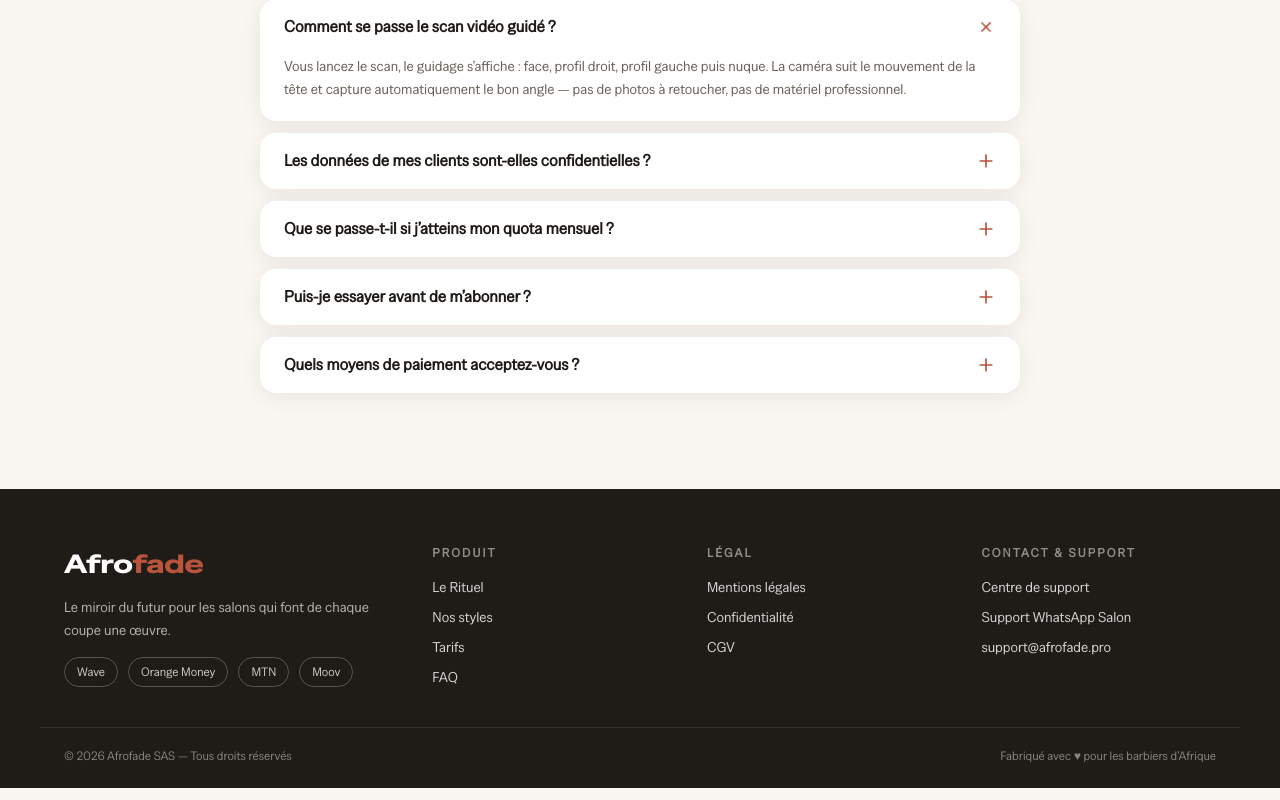
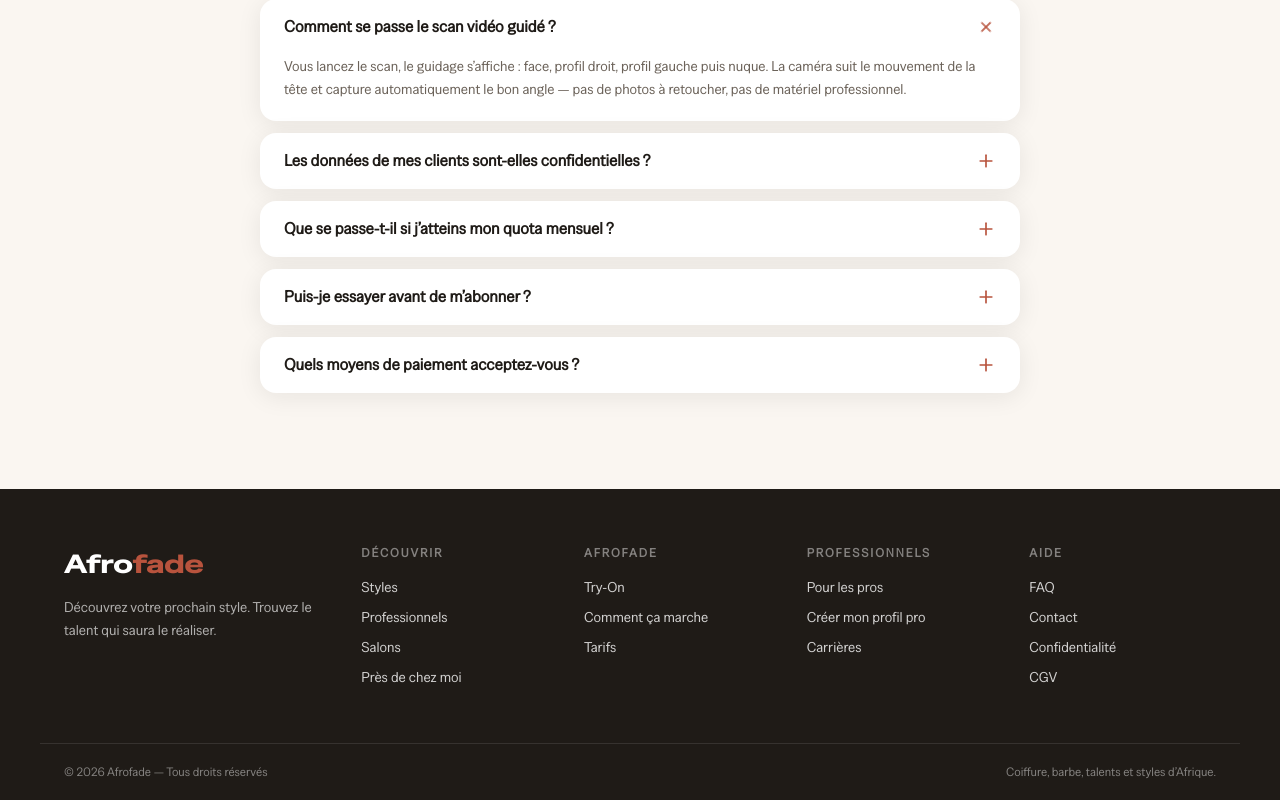
Before and after one commit to KGS-L/Afrofade-Model-IA, a Next.js app in the folder web/: page / in a window 1280 px wide. Shown: the part 5047-5847 px from the top of the page. Built offline with nearby package versions, Linux system fonts and the light colour scheme; no server answers.

Commit message:
feat: broaden Afrofade marketplace footer

```diff
--- a/web/src/components/Footer.tsx
+++ b/web/src/components/Footer.tsx
@@ -1,112 +1,20 @@
 'use client';
 
-import React from 'react';
 import Link from 'next/link';
 
-export const Footer: React.FC = () => {
-  return (
-    <footer className="bg-night text-white mt-auto">
-      <div className="max-w-container mx-auto px-6 pt-14 pb-10 grid md:grid-cols-[1.4fr_1fr_1fr_1fr] gap-10">
-        <div>
-          <Link href="/" className="font-display text-[26px]">
-            Afro<span className="text-terracotta">fade</span>
-          </Link>
-          <p className="mt-3 text-sm leading-relaxed text-white/65 max-w-[34ch]">
-            Le miroir du futur pour les salons qui font de chaque coupe une œuvre.
-          </p>
-          <div className="flex flex-wrap gap-2.5 mt-4">
-            {['Wave', 'Orange Money', 'MTN', 'Moov'].map((p) => (
-              <span
-                key={p}
-                className="border border-white/25 rounded-pill px-3 py-1.5 text-xs text-white/75"
-              >
-                {p}
-              </span>
-            ))}
-          </div>
-        </div>
+const groups = [
+  { title: 'DÉCOUVRIR', links: [['Styles','/styles'],['Professionnels','/discover?type=professional'],['Salons','/discover?type=salon'],['Près de chez moi','/discover']] },
+  { title: 'AFROFADE', links: [['Try-On','/rituel'],['Comment ça marche','/#comment-ca-marche'],['Tarifs','/#offres']] },
+  { title: 'PROFESSIONNELS', links: [['Pour les pros','/pour-les-pros'],['Créer mon profil pro','/pro/onboarding'],['Carrières','/careers']] },
+  { title: 'AIDE', links: [['FAQ','/#faq'],['Contact','/contact'],['Confidentialité','/legal/confidentialite'],['CGV','/legal/cgv']] },
+];
 
-        <nav aria-label="Produit">
-          <h4 className="text-xs font-bold tracking-[0.18em] text-white/50 mb-4">
-            PRODUIT
-          </h4>
-          <ul className="space-y-2.5 text-sm text-white/80">
-            <li>
-              <Link href="/#rituel-studio" className="hover:text-terracotta transition-colors">
-                Le Rituel
-              </Link>
-            </li>
-            <li>
-              <Link href="/styles" className="hover:text-terracotta transition-colors">
-                Nos styles
-              </Link>
-            </li>
-            <li>
-              <Link href="/#tarifs" className="hover:text-terracotta transition-colors">
-                Tarifs
-              </Link>
-            </li>
-            <li>
-              <Link href="/#faq" className="hover:text-terracotta transition-colors">
-                FAQ
-              </Link>
-            </li>
-          </ul>
-        </nav>
-
-        <nav aria-label="Légal">
-          <h4 className="text-xs font-bold tracking-[0.18em] text-white/50 mb-4">
-            LÉGAL
-          </h4>
-          <ul className="space-y-2.5 text-sm text-white/80">
-            <li>
-              <Link href="/legal/mentions-legales" className="hover:text-terracotta transition-colors">
-                Mentions légales
-              </Link>
-            </li>
-            <li>
-              <Link href="/legal/confidentialite" className="hover:text-terracotta transition-colors">
-                Confidentialité
-              </Link>
-            </li>
-            <li>
-              <Link href="/legal/cgv" className="hover:text-terracotta transition-colors">
-                CGV
-              </Link>
-            </li>
-          </ul>
-        </nav>
-
-        <nav aria-label="Contact & Support">
-          <h4 className="text-xs font-bold tracking-[0.18em] text-white/50 mb-4">
-            CONTACT & SUPPORT
-          </h4>
-          <ul className="space-y-2.5 text-sm text-white/80">
-            <li>
-              <Link href="/contact" className="hover:text-terracotta transition-colors">
-                Centre de support
-              </Link>
-            </li>
-            <li>
-              <a href="https://wa.me/2250000000000" target="_blank" rel="noopener noreferrer" className="hover:text-terracotta transition-colors">
-                Support WhatsApp Salon
-              </a>
-            </li>
-            <li>
-              <a href="mailto:support@afrofade.pro" className="hover:text-terracotta transition-colors">
-                support@afrofade.pro
-              </a>
-            </li>
-          </ul>
-        </nav>
-      </div>
-
-      <div className="max-w-container mx-auto px-6 border-t border-white/10 pt-5 pb-6 flex flex-col sm:flex-row justify-between gap-2 text-xs text-white/45">
-        <span>© {new Date().getFullYear()} Afrofade SAS — Tous droits réservés</span>
-        <span>
-          Fabriqué avec <span aria-hidden="true">♥</span> pour les barbiers d’Afrique
-        </span>
-      </div>
-    </footer>
-  );
-};
+export function Footer() {
+  return <footer className="bg-night text-white mt-auto">
+    <div className="max-w-container mx-auto px-6 py-14 grid sm:grid-cols-2 lg:grid-cols-[1.4fr_repeat(4,1fr)] gap-9">
+      <div><Link href="/" className="font-display text-[26px]">Afro<span className="text-terracotta">fade</span></Link><p className="mt-3 text-sm leading-relaxed text-white/65 max-w-[34ch]">Découvrez votre prochain style. Trouvez le talent qui saura le réaliser.</p></div>
+      {groups.map(group=><nav key={group.title} aria-label={group.title}><h4 className="text-xs font-bold tracking-[.16em] text-white/45 mb-4">{group.title}</h4><ul className="space-y-2.5 text-sm text-white/80">{group.links.map(([label,href])=><li key={href}><Link href={href} className="hover:text-terracotta">{label}</Link></li>)}</ul></nav>)}
+    </div>
+    <div className="max-w-container mx-auto px-6 border-t border-white/10 py-5 flex flex-col sm:flex-row justify-between gap-2 text-xs text-white/45"><span>© {new Date().getFullYear()} Afrofade — Tous droits réservés</span><span>Coiffure, barbe, talents et styles d’Afrique.</span></div>
+  </footer>;
+}
```
